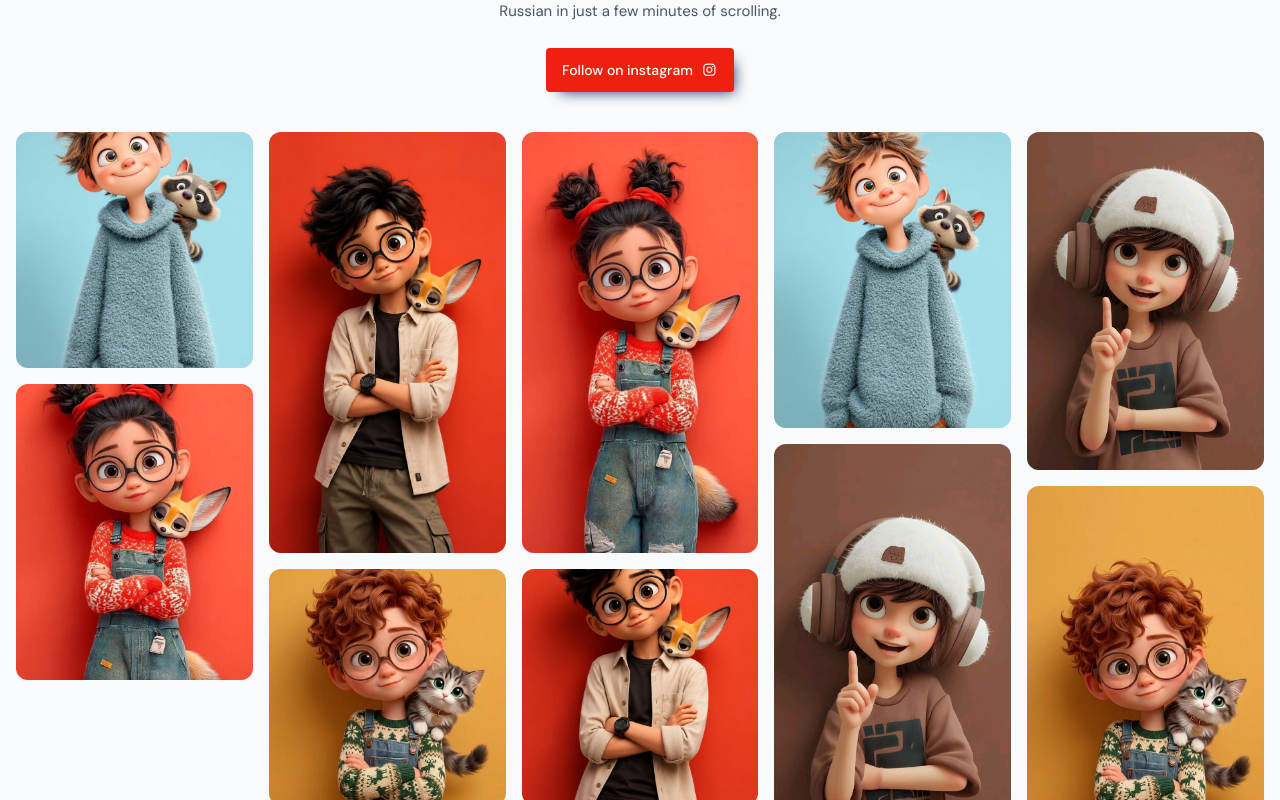
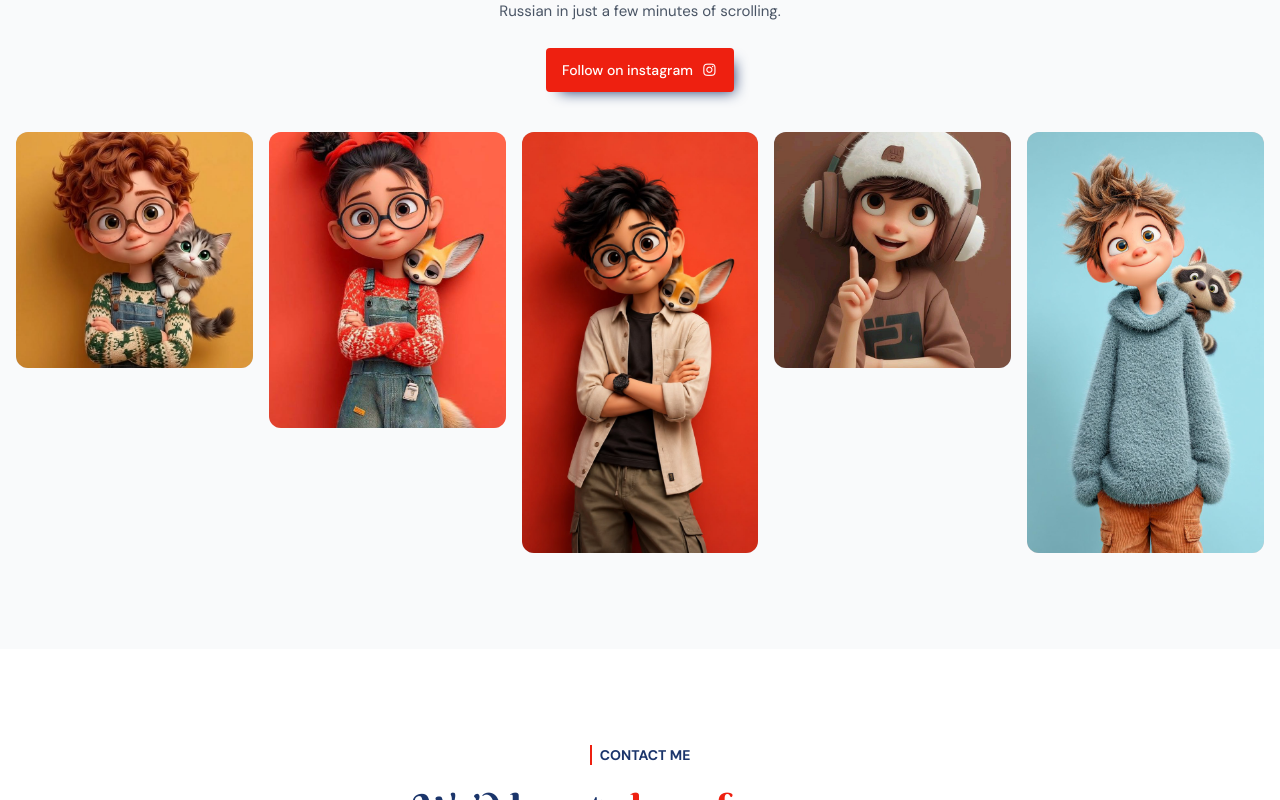
Before and after one commit to sandeepkamara12/Tutor, a React (Vite) app: page / in a window 1280 px wide. Shown: the part 7240-8040 px from the top of the page. Built offline with nearby package versions, Linux system fonts and the light colour scheme.

Commit message:
correct the breaking points

```diff
--- a/src/components/Instagram.jsx
+++ b/src/components/Instagram.jsx
@@ -8,11 +8,11 @@ const posts = [
   { img: './student-3.jpg', href: 'https://www.instagram.com/', label: 'Instagram post 3' },
   { img: './student-4.jpg', href: 'https://www.instagram.com/', label: 'Instagram post 4' },
   { img: './student-5.jpg', href: 'https://www.instagram.com/', label: 'Instagram post 5' },
-  { img: './student-1.jpg', href: 'https://www.instagram.com/', label: 'Instagram post 6' },
-  { img: './student-2.jpg', href: 'https://www.instagram.com/', label: 'Instagram post 7' },
-  { img: './student-3.jpg', href: 'https://www.instagram.com/', label: 'Instagram post 8' },
-  { img: './student-4.jpg', href: 'https://www.instagram.com/', label: 'Instagram post 9' },
-  { img: './student-5.jpg', href: 'https://www.instagram.com/', label: 'Instagram post 10' },
+  // { img: './student-1.jpg', href: 'https://www.instagram.com/', label: 'Instagram post 6' },
+  // { img: './student-2.jpg', href: 'https://www.instagram.com/', label: 'Instagram post 7' },
+  // { img: './student-3.jpg', href: 'https://www.instagram.com/', label: 'Instagram post 8' },
+  // { img: './student-4.jpg', href: 'https://www.instagram.com/', label: 'Instagram post 9' },
+  // { img: './student-5.jpg', href: 'https://www.instagram.com/', label: 'Instagram post 10' },
   // { img: './student-1.jpg', href: 'https://www.instagram.com/', label: 'Instagram post 11' },
   // { img: './student-2.jpg', href: 'https://www.instagram.com/', label: 'Instagram post 12' },
   // { img: './student-3.jpg', href: 'https://www.instagram.com/', label: 'Instagram post 13' },
@@ -25,7 +25,7 @@ const RATIOS = ['aspect-square', 'aspect-[4/5]', 'aspect-[7/10]', 'aspect-[9/16]
 const TINTS = ['bg-russian-blue/20', 'bg-russian-red/20', 'bg-russian-dark-blue/20'];
 
 // how many masonry columns there are at a given width (the same breakpoints as the classes below)
-const columnsFor = (width) => (width >= 1024 ? 5 : width >= 420 ? 3 : 2);
+const columnsFor = (width) => (width >= 1024 ? 5 : width >= 575 ? 3 : 2);
 
 // Fisher-Yates shuffle (returns a new array)
 const shuffled = (list) => {
@@ -184,7 +184,7 @@ export default function Instagram({ items = posts, shuffle = true, limit, stagge
         </div>
 
         {/* masonry: the browser fills the columns, every image is shown on every screen size */}
-        <div ref={gridRef} className="relative columns-2 sd:columns-3 lg:columns-5 gap-2 sd:gap-3 lg:gap-4">
+        <div ref={gridRef} className="relative columns-2 xxs:columns-3 lg:columns-5 gap-2 xxs:gap-3 lg:gap-4">
           {tiles.map((post, i) => (
             <a
               key={`${post.label}-${i}`}
```
